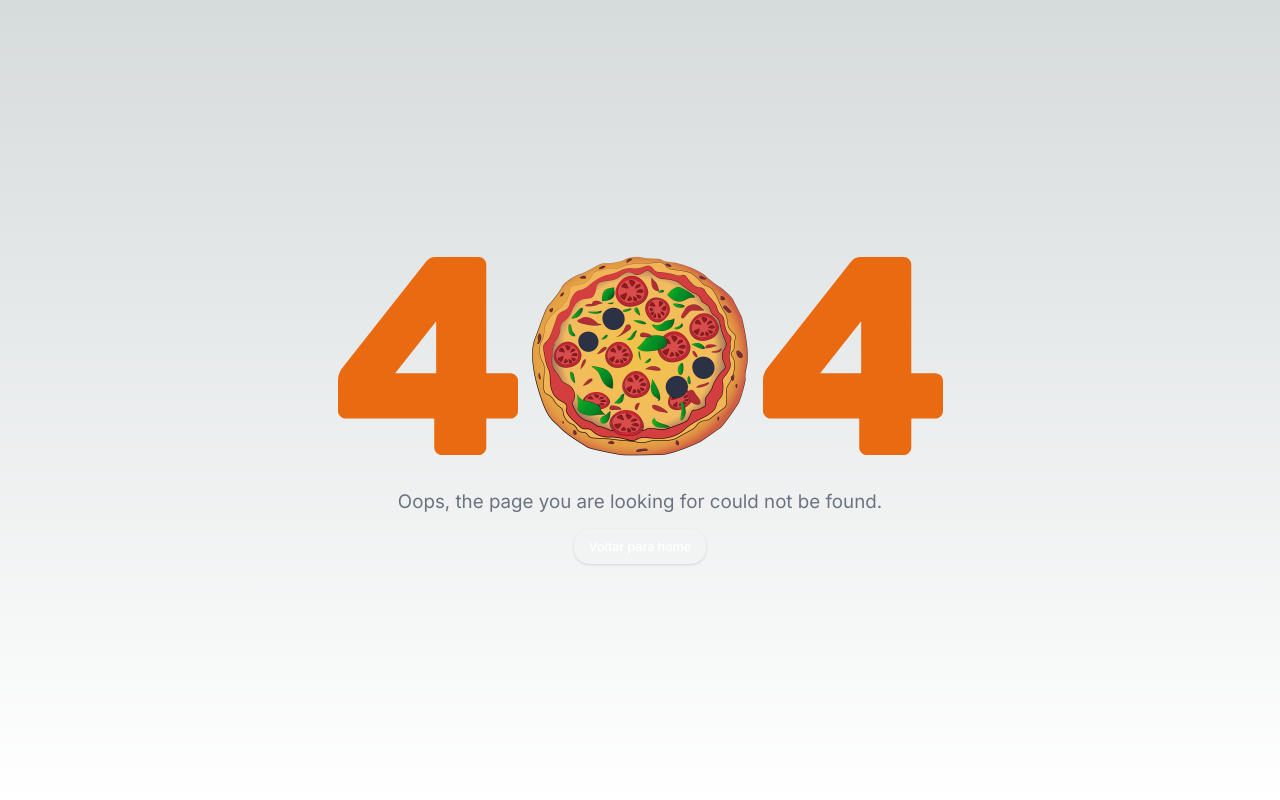
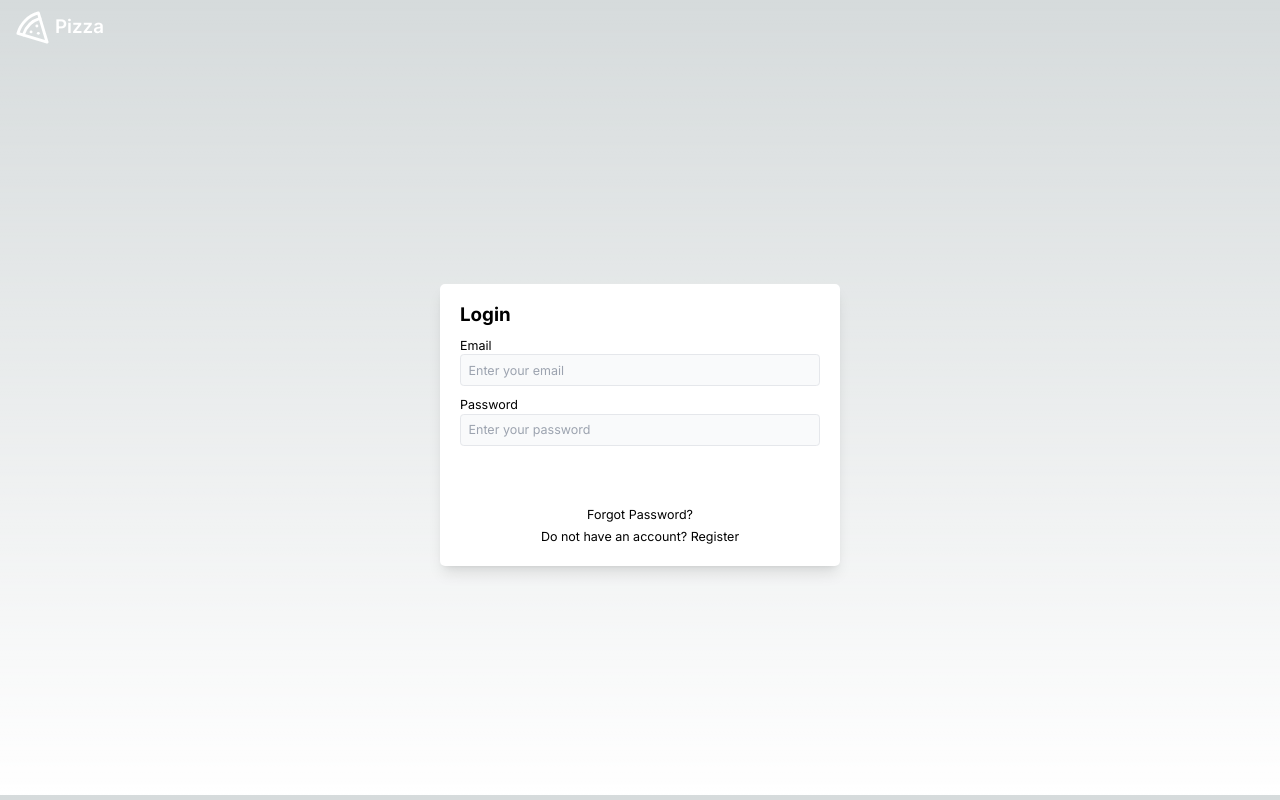
Before and after one commit to LeeYooBin/Pizzaria, a Next.js app: page /login in a window 1280 px wide. Before the commit this address had no page. Built offline with nearby package versions, Linux system fonts and the light colour scheme.

Commit message:
Feat: Creating login page and adding login function

```diff
--- /dev/null
+++ b/src/app/login/page.tsx
@@ -0,0 +1,31 @@
+import Link from "next/link";
+
+import LoginForm from "components/LoginForm";
+import Logo from "components/Logo";
+
+const Login = () => (
+  <main>
+    <header className="bg-primary text-white py-4 px-6">
+      <Logo />
+    </header>
+    <section className="flex justify-center items-center h-[calc(100vh-6rem)]">
+      <div className="bg-white shadow-lg rounded-lg p-8 w-[80%] md:w-[40rem]">
+        <h2 className="text-3xl font-bold mb-4">Login</h2>
+        <LoginForm />
+        <div className="mt-8 text-center text-xl">
+          <Link className="text-black hover:text-primary" href="#">
+            Forgot Password?
+          </Link>
+          <div className="mt-2 text-xl">
+            Do not have an account?{" "}
+            <Link className="text-primary" href="/register">
+              Register
+            </Link>
+          </div>
+        </div>
+      </div>
+    </section>
+  </main>
+);
+
+export default Login;
--- /dev/null
+++ b/src/components/LoginForm/index.tsx
@@ -0,0 +1,152 @@
+"use client";
+
+import { redirect } from "next/navigation";
+import React, { useState, ChangeEvent, FormEvent, useEffect } from "react";
+import { MoonLoader } from "react-spinners";
+
+import { Button } from "@/components/ui/button";
+import { Input } from "@/components/ui/input";
+import { Toaster } from "@/components/ui/toaster";
+import { useToast } from "@/components/ui/use-toast";
+import { AuthProvider, useAuth } from "data/context/authContext";
+
+interface FormData {
+  email: string;
+  password: string;
+}
+
+interface FormErrors {
+  email: string;
+  password: string;
+}
+
+const LoginForm = () => {
+  const { login, isLoggedIn } = useAuth();
+  const { toast } = useToast();
+
+  const [formData, setFormData] = useState<FormData>({
+    email: "",
+    password: ""
+  });
+  const [errors, setErrors] = useState<FormErrors>({
+    email: "",
+    password: ""
+  });
+  const [loading, setLoading] = useState(false);
+
+  useEffect(() => {
+    if (isLoggedIn) redirect("/");
+  }, [isLoggedIn]);
+
+  const handleInputChange = (e: ChangeEvent<HTMLInputElement>) => {
+    const { name, value } = e.target;
+    setFormData({ ...formData, [name]: value });
+  };
+
+  const validateForm = () => {
+    let valid = true;
+    const newErrors: FormErrors = { ...errors };
+
+    if (!formData.email.trim()) {
+      newErrors.email = "Email is required";
+      valid = false;
+    } else if (!/\S+@\S+\.\S+/.test(formData.email)) {
+      newErrors.email = "Invalid email address";
+      valid = false;
+    } else {
+      newErrors.email = "";
+    }
+
+    if (!formData.password.trim()) {
+      newErrors.password = "Password is required";
+      valid = false;
+    } else if (
+      !/^(?=.*[a-z])(?=.*[A-Z])(?=.*\d)(?=.*[@$!%*?&])[A-Za-z\d@$!%*?&]{8,}$/.test(
+        formData.password
+      )
+    ) {
+      newErrors.password =
+        "Password must contain at least 8 characters, one uppercase letter, one lowercase letter, one number, and one special character";
+      valid = false;
+    } else {
+      newErrors.password = "";
+    }
+
+    setErrors(newErrors);
+    return valid;
+  };
+
+  const handleSubmit = async (e: FormEvent<HTMLFormElement>) => {
+    e.preventDefault();
+
+    try {
+      setLoading(true);
+      if (validateForm()) {
+        await login(formData.email, formData.password);
+        setLoading(false);
+      } else {
+        toast({
+          description: "Failed to log in. Please check your credentials.",
+          className: "bg-black text-white border-none"
+        });
+      }
+    } catch (error) {
+      toast({
+        description: "An internal error ocurred. Please, try later",
+        className: "bg-black text-white border-none"
+      });
+    }
+  };
+
+  return (
+    <form className="space-y-4" onSubmit={handleSubmit}>
+      <div>
+        <label htmlFor="email" className="text-xl">
+          Email
+        </label>
+        <Input
+          id="email"
+          placeholder="Enter your email"
+          type="email"
+          name="email"
+          value={formData.email}
+          onChange={handleInputChange}
+          className="py-6 text-xl bg-gray-50"
+        />
+        {errors.email && <p className="text-red-500 mt-2">{errors.email}</p>}
+      </div>
+      <div>
+        <label htmlFor="password" className="text-xl">
+          Password
+        </label>
+        <Input
+          id="password"
+          placeholder="Enter your password"
+          type="password"
+          name="password"
+          value={formData.password}
+          onChange={handleInputChange}
+          className="py-6 text-xl bg-gray-50"
+        />
+        {errors.password && (
+          <p className="text-red-500 mt-2">{errors.password}</p>
+        )}
+      </div>
+      <Button
+        className="w-full bg-primary text-white text-xl py-6"
+        type="submit"
+      >
+        {loading ? <MoonLoader color={"#FFF"} size={15} /> : "Login"}
+      </Button>
+      <Toaster />
+    </form>
+  );
+};
+
+const Wrapper = () => (
+  <AuthProvider>
+    <LoginForm />
+  </AuthProvider>
+);
+
+export default Wrapper;
```
